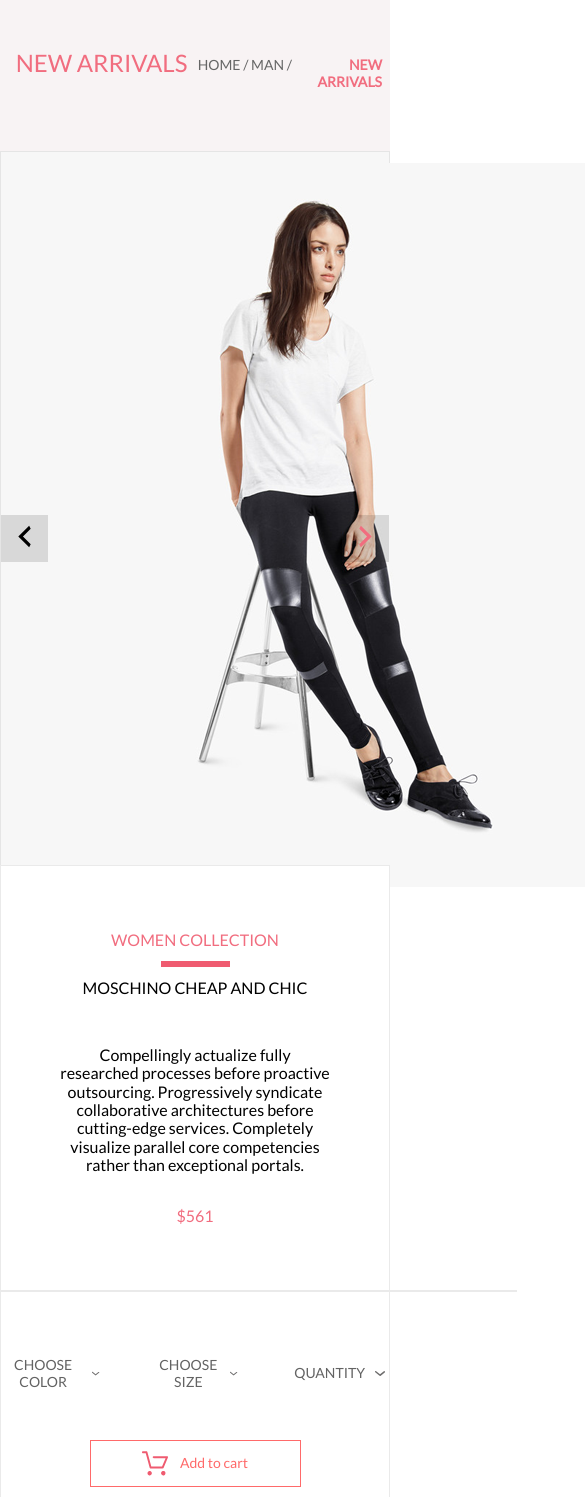
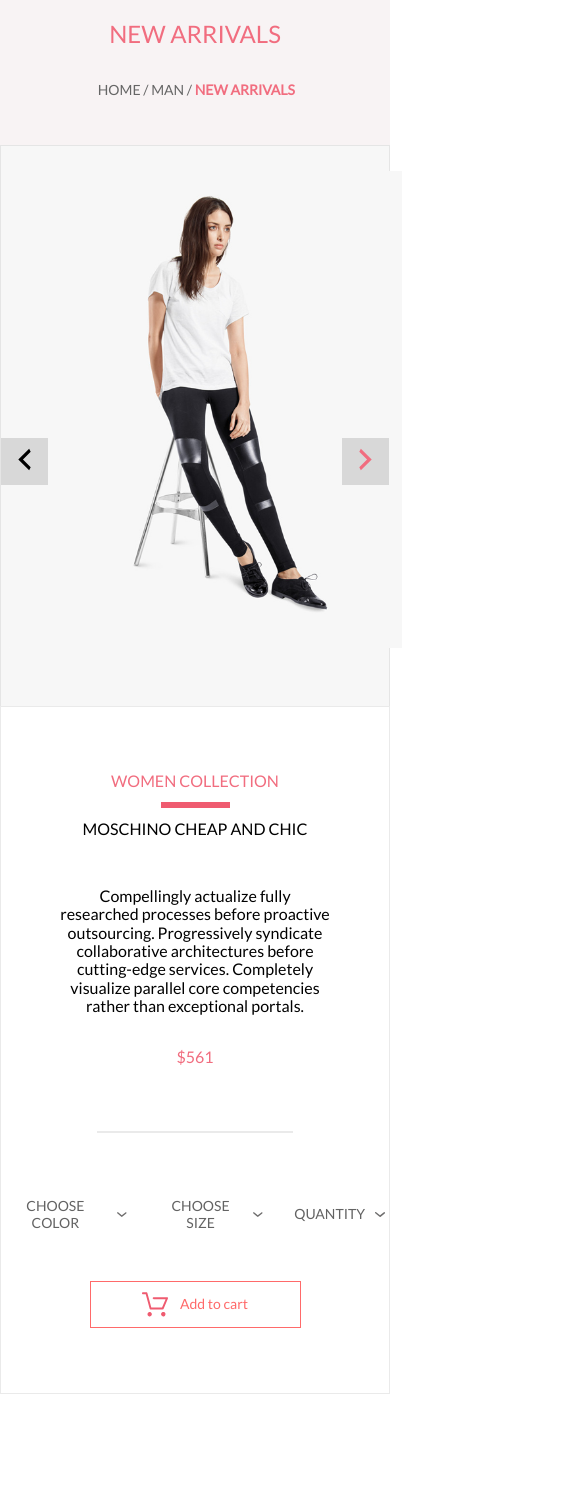
Before and after one commit to DeErovRee/prof-layout, a plain HTML site: page product.html in a window 390 px wide. Shown: the part 81-1578 px from the top of the page, 585 px wide, since content can reach past the window. Drawn offline with Linux system fonts and the light colour scheme.

Commit message:
Add adaptive for 'Product' page.

```diff
--- a/style.scss
+++ b/style.scss
@@ -697,14 +697,9 @@
                     border: none;
                     background: none;
                     padding: 0 3px 0 3px;
-                    margin: 0 25px 0 25px;
-
-                    &:first-child {
-                        margin: 0 25px 0 0px;
-                    }
-
-                    &:last-child {
-                        margin: 0 0px 0 25px;
+
+                    &:nth-child(2) {
+                        margin: 0 25px 0;
                     }
 
                     &-txt {
@@ -1565,6 +1560,14 @@
         justify-content: space-around;
     }
 
+    main .fetured .card_items {
+        flex-direction: row-reverse;
+
+        & .card:last-child {
+            display: none;
+        }
+    }
+
     main .categories_items_small .card_small_men {
         margin-left: 19px;
         margin-right: 19px;
@@ -1762,6 +1765,55 @@
         line-height: 14px;
     }
 
+    main .chapter .chapter {
+        flex-direction: column;
+
+        &-title {
+            width: 100%;
+            margin: 24px 0 32px;
+        }
+
+        &-nav {
+            width: 100%;
+            margin: 0 0 46px;
+
+            &-path {
+                justify-content: center;
+            }
+        }
+    }
+
+    main .poster-product-section .poster-product {
+        height: 624px;
+
+        img {
+            margin: 25px 0 122px
+        }
+    }
+
+    main .fetured .card_items {
+
+        & .card:last-child {
+            display: block;
+        }
+
+        & .card:nth-child(2) {
+            display: none;
+        }
+    }
+
+    main .info-product {
+
+        & .info-product-line {
+            width: 50%;
+        }
+
+        &-filter-btn {
+            font-size: 10px;
+            line-height: 12px;
+        }
+    }
+
     .bottom .subs-and-prom .smoth {
         padding-top: 64px;
         padding-bottom: 100px;
```
Also changed, not shown: style.css, 1 other file.
